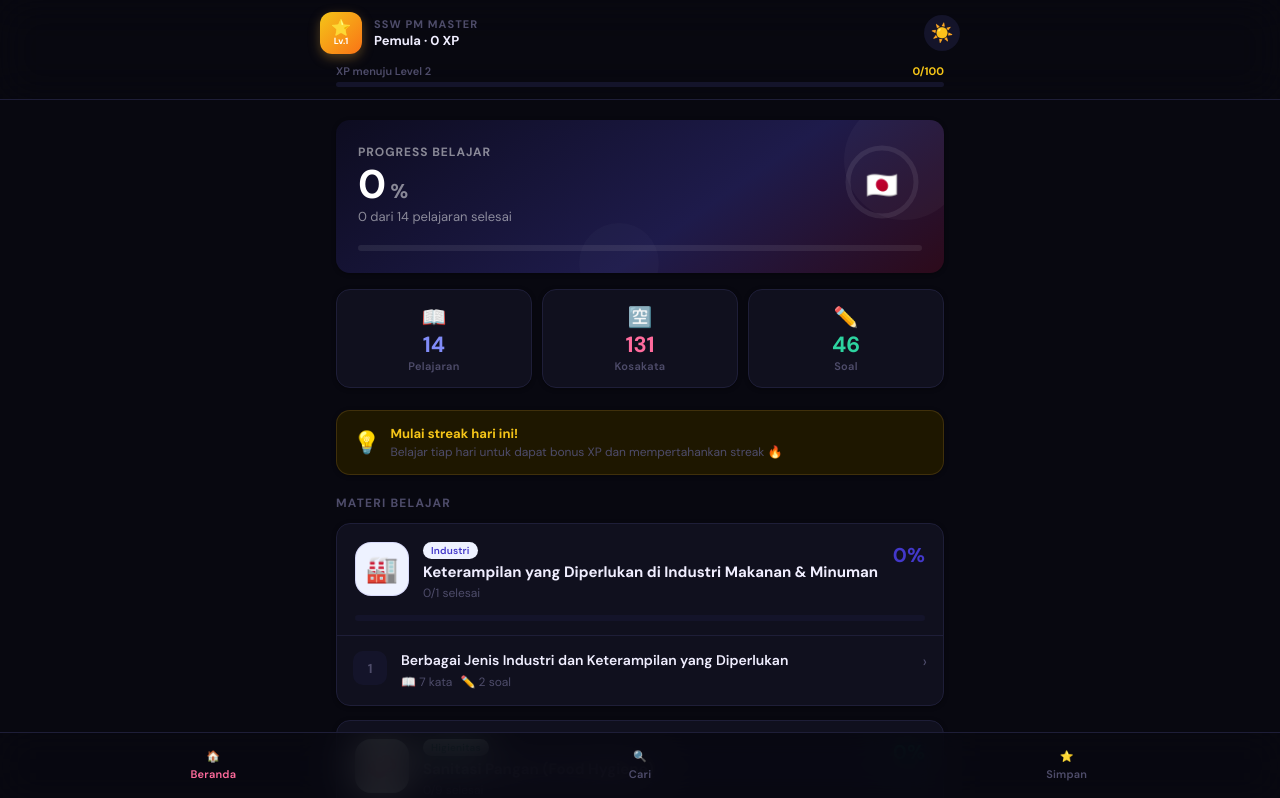
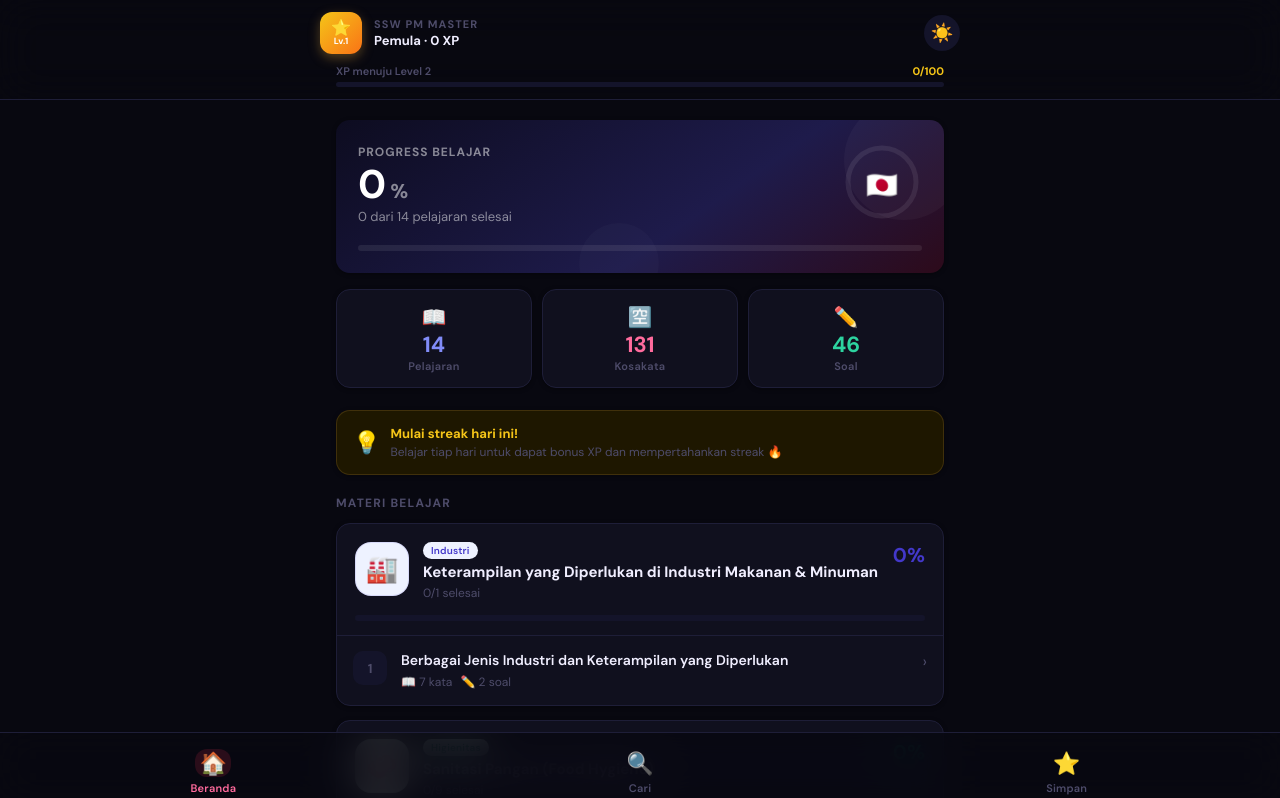
Before and after one commit to Rawliet-R/SSW-PM-app, a React (Vite) app: page / in a window 1280 px wide. Shown: the top 798 px of the page. Built offline with nearby package versions, Linux system fonts and the light colour scheme.

Commit message:
upgrade: src/components/BottomNav.jsx

```diff
--- a/src/components/BottomNav.jsx
+++ b/src/components/BottomNav.jsx
@@ -1,16 +1,15 @@
 import { useLocation, useNavigate } from 'react-router-dom'
 
 const NAV_ITEMS = [
-  { path: '/',          label: 'Beranda',    icon: '🏠' },
-  { path: '/search',    label: 'Cari',       icon: '🔍' },
-  { path: '/bookmarks', label: 'Simpan',     icon: '⭐' },
+  { path: '/',          label: 'Beranda',  icon: '🏠' },
+  { path: '/search',    label: 'Cari',     icon: '🔍' },
+  { path: '/bookmarks', label: 'Simpan',   icon: '⭐' },
 ]
 
 export default function BottomNav() {
   const location = useLocation()
   const navigate = useNavigate()
 
-  // Hide on flashcard and quiz pages
   const hidden = location.pathname.endsWith('/flashcard') || location.pathname.endsWith('/quiz')
   if (hidden) return null
 
@@ -27,7 +26,9 @@ export default function BottomNav() {
             onClick={() => navigate(item.path)}
             aria-current={isActive ? 'page' : undefined}
           >
-            <span className="nav-icon">{item.icon}</span>
+            <div className="nav-icon-wrap">
+              <span style={{ fontSize: 22 }}>{item.icon}</span>
+            </div>
             <span>{item.label}</span>
           </button>
         )
```
